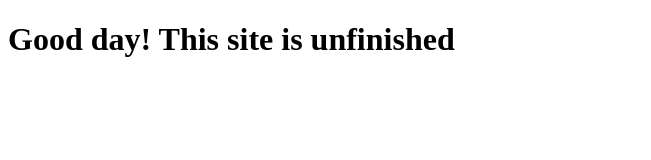
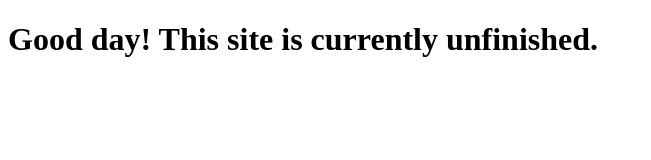
Before and after one commit to LazyAlarm/lazyalarm.github.io, a plain HTML site: page index.html in a window 1280 px wide. Shown: the whole page, without its empty margins (0-651 px from the left). Drawn offline with Linux system fonts and the light colour scheme.

```diff
--- a/index.html
+++ b/index.html
@@ -4,6 +4,6 @@
 <title>LazyAlarm</title>
 </head>
 <body>
-<h1>Good day! This site is unfinished</h1>
+<h1>Good day! This site is currently unfinished.</h1>
 </body>
 </html>
```
